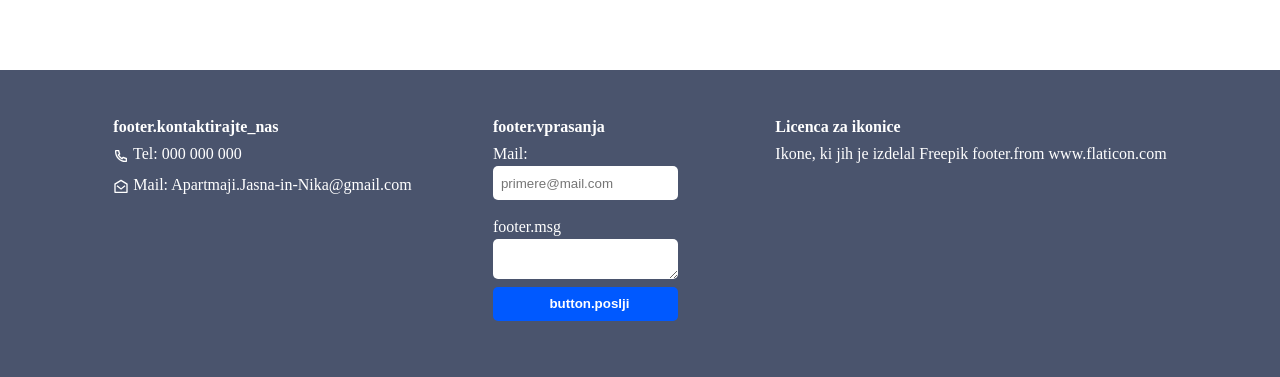
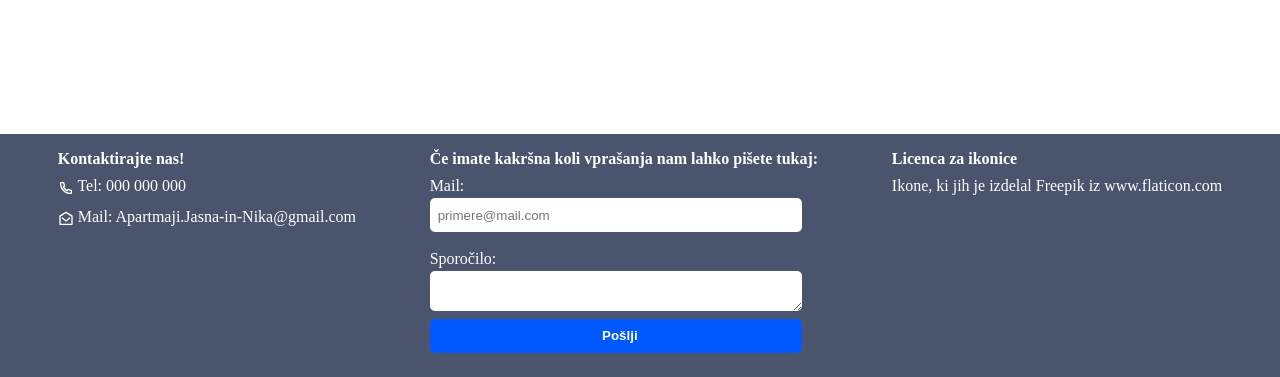
Before and after one commit to DorianKr/Apartmaji-Jasna-Nika, a React (Create React App) app: page /Apartmaji-Jasna-Nika/info in a window 1280 px wide. Shown: the part 402-779 px from the top of the page. Built offline with nearby package versions, Linux system fonts and the light colour scheme.

Commit message:
Update Footer.jsx
Refactoral translate

```diff
--- a/src/containers/footer/Footer.jsx
+++ b/src/containers/footer/Footer.jsx
@@ -6,19 +6,19 @@ import './footer.css';
 const Footer = () => {
     const { t } = useTranslation();
     return (
-        <div className='__footer section__padding'>
+        <div className='__footer'>
             <div className='__footer_kontakti-section'>
-                <h4>{t('footer.kontaktirajte_nas')}</h4>
+                <h4>{t('info.kontaktirajte_nas')}</h4>
                 <p><RiPhoneLine className='react-icons' /> Tel: <a href="tel:+386000000000">000 000 000</a></p>
                 <p><RiMailOpenLine className='react-icons' /> Mail: <a href="mailto:">Apartmaji.Jasna-in-Nika@gmail.com</a></p>
             </div>
             <div className='__footer_input-section'>
-                <h4>{t('footer.vprasanja')}</h4>
+                <h4>{t('info.kontaktirajte_nas-vpr')}</h4>
                 <label htmlFor="mail">Mail:</label>
                 <input id='mail' type="mail" placeholder='primere@mail.com' />
-                <label htmlFor="text">{t('footer.msg')}</label>
+                <label htmlFor="text">{t('info.msg')}</label>
                 <textarea id='text' type="text" maxLength={500} />
-                <button type="submit">{t('button.poslji')}</button>
+                <button type="submit">{t('misc.poslji')}</button>
             </div>
             {/*
             <div>
@@ -31,7 +31,7 @@ const Footer = () => {
             </div>*/}
             <div className='__footer_license-section'>
                 <h4>{t('footer.licenca_ikonice')}</h4>
-                <p>{t('footer.ikonice_msg')} <a href="https://www.freepik.com" title="Freepik">Freepik</a> {t('footer.from')} <a href="https://www.flaticon.com/" title="Flaticon">www.flaticon.com</a></p>
+                <p>{t('footer.ikonice_msg')} <a href="https://www.freepik.com" title="Freepik">Freepik</a> {t('misc.from')} <a href="https://www.flaticon.com/" title="Flaticon">www.flaticon.com</a></p>
                 <p></p>
             </div>
         </div>
```
